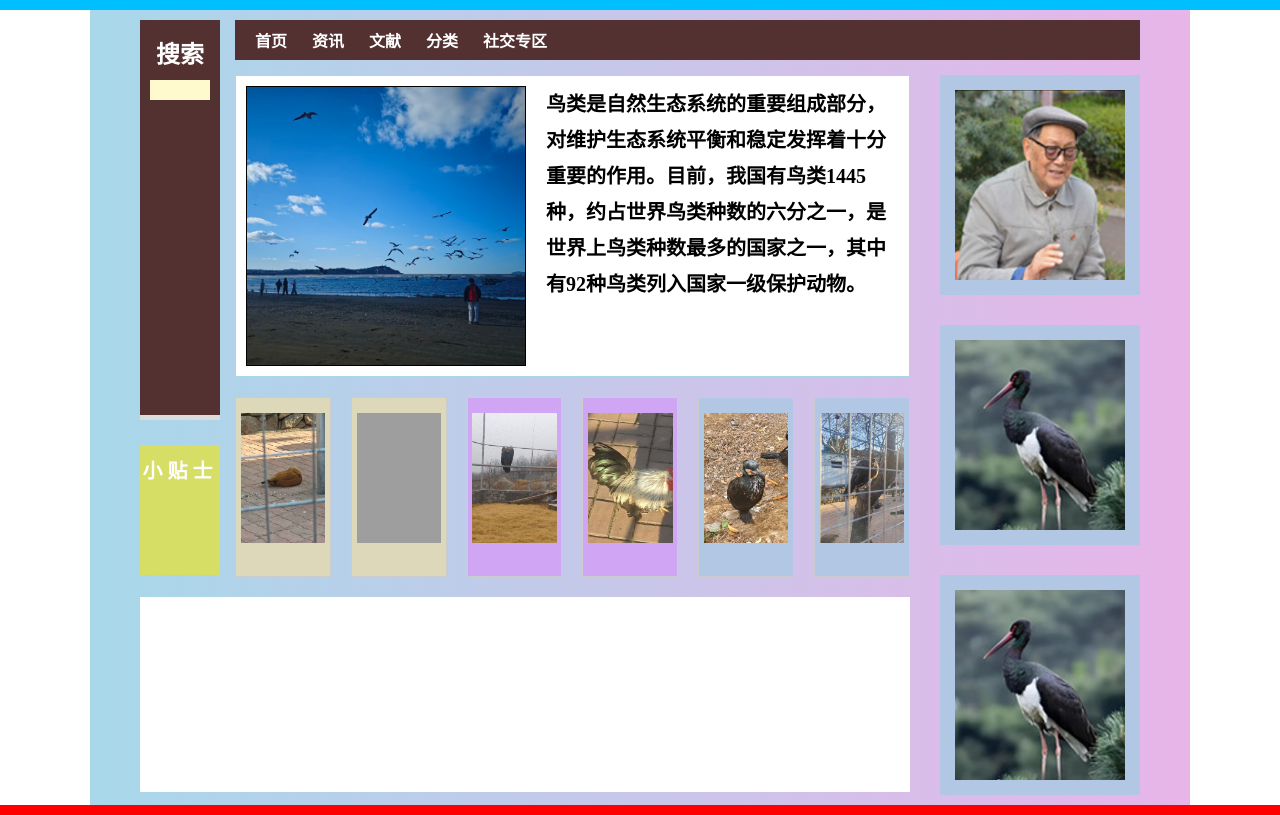
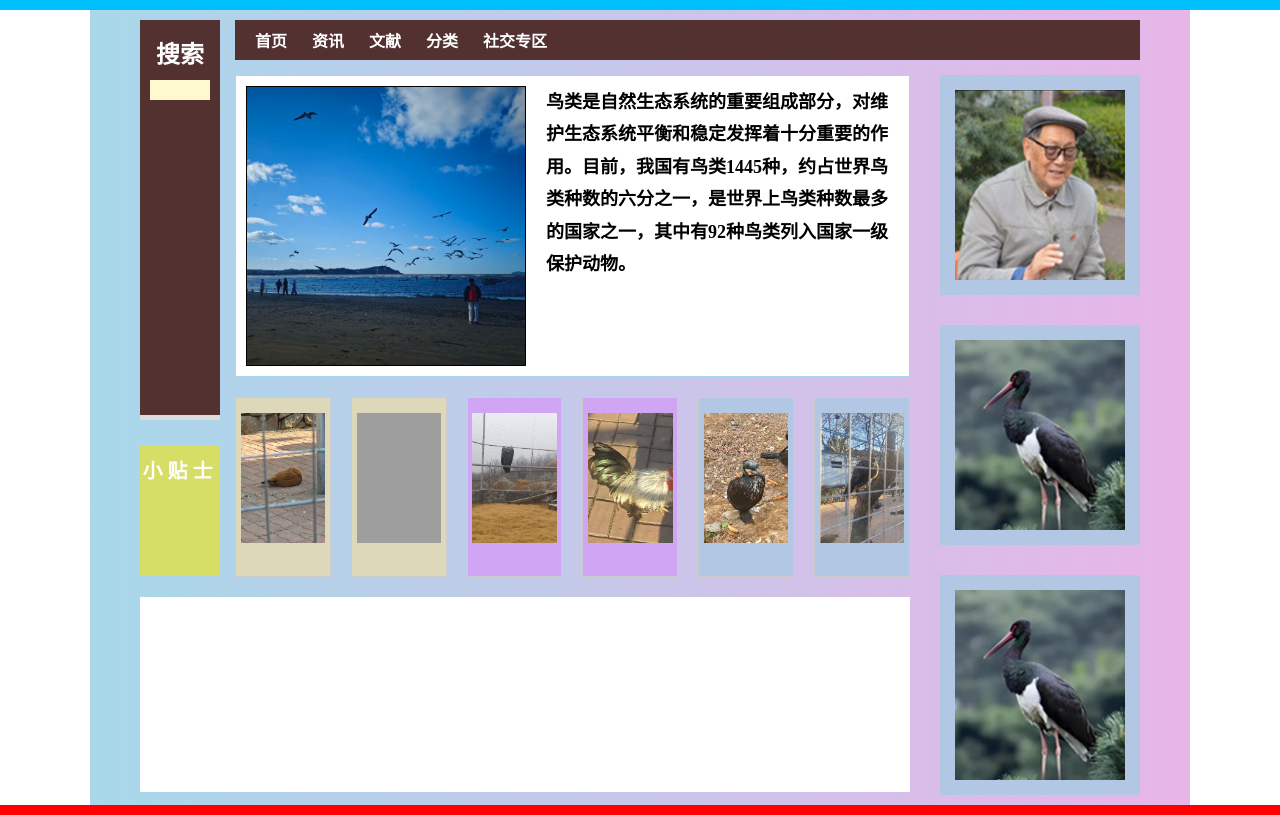
Before and after one commit to JasBreeze/YAN-TAI, a plain HTML site: page 鸟类页面/index.html in a window 1280 px wide. Drawn offline with Linux system fonts and the light colour scheme; grey boxes are pictures that could not be loaded.

Commit message:
Update style.css

```diff
--- a/鸟类页面/style.css
+++ b/鸟类页面/style.css
@@ -174,7 +174,7 @@ body {
   flex: 1;
   padding: 0 10px;
   padding-top: 0;
-  font-size: 20px;   /* 调整字体大小 */
+  font-size: 18px;   /* 调整字体大小 */
   line-height: 1.8;  /* 调整行高 */
   font-weight: bold;
   color: black;
```
